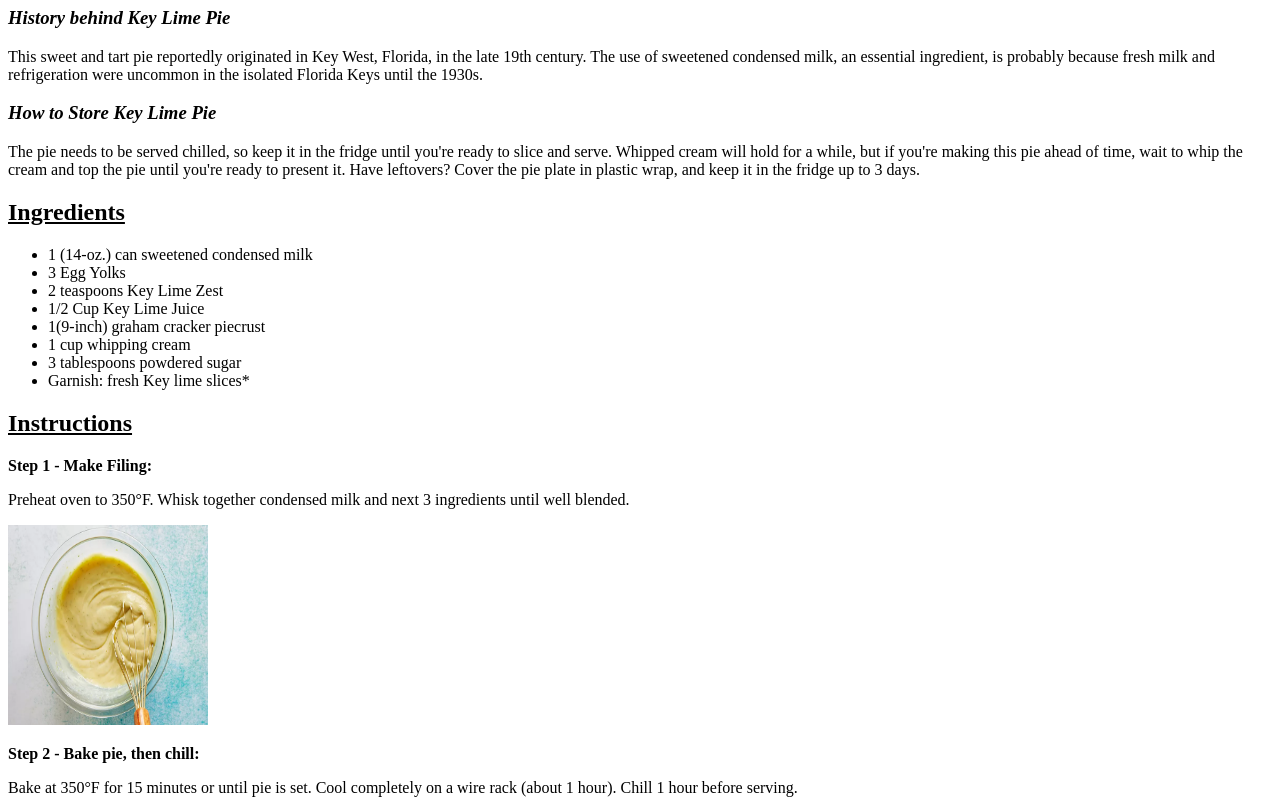
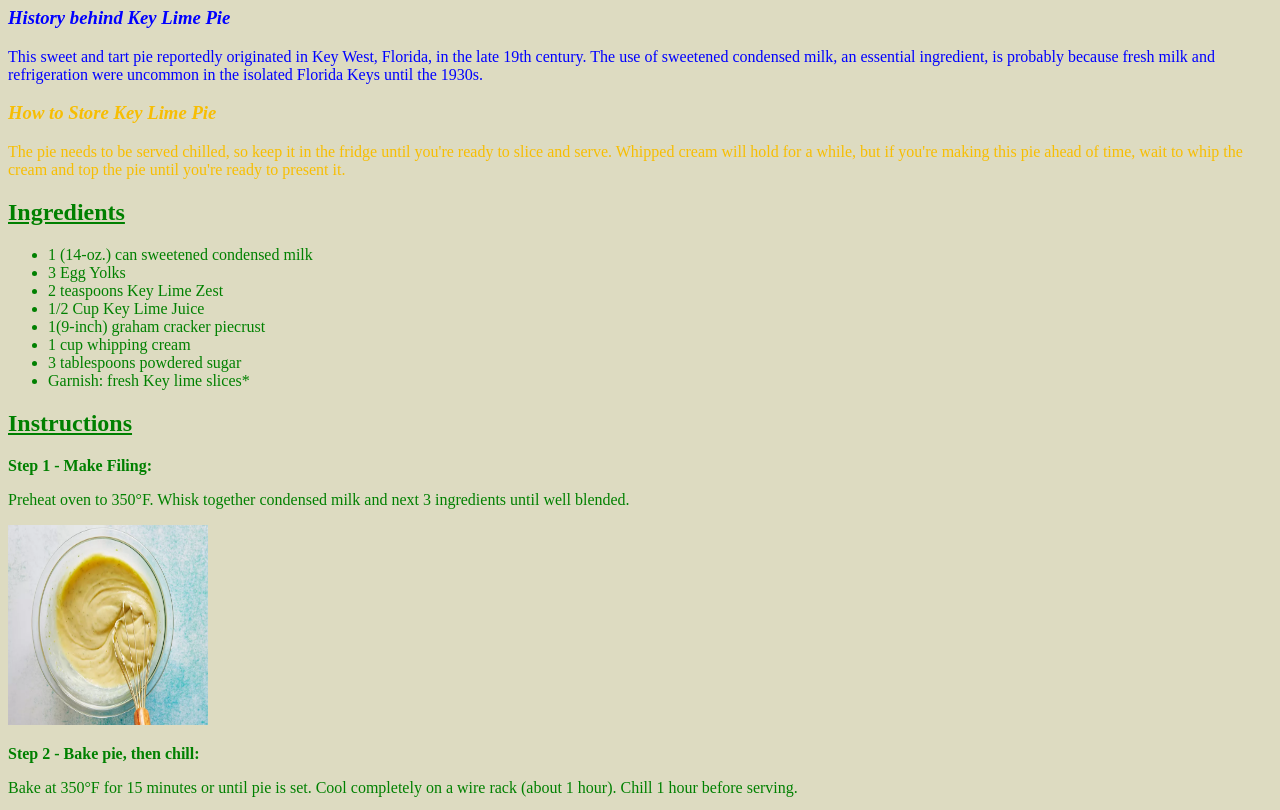
Before and after one commit to JHind8987/odin-recipes, a plain HTML site: page pages/keylp.html in a window 1280 px wide. Shown: the part 99-909 px from the top of the page. Drawn offline with Linux system fonts and the light colour scheme.

Commit message:
starting css keylp html

```diff
--- a/pages/keylp.html
+++ b/pages/keylp.html
@@ -1,6 +1,7 @@
 <!DOCTYPE html>
 <html lang="en">
 <head>
+    <link rel="stylesheet" href="./style.css">
     <meta charset="UTF-8">
     <meta name="viewport" content="width=device-width, initial-scale=1.0">
     <title>Key Lime Pie</title>
@@ -14,16 +15,20 @@
 
     <h1><u><b>J's Favorite Key Lime Pie Recipe</b></u></h1>
 
+    <div class="about">
         <h3><em>History behind Key Lime Pie</em></h3>
-    This sweet and tart pie reportedly originated in Key West, Florida, in the late 19th century. The use of sweetened condensed milk, an essential ingredient, is probably because fresh milk and refrigeration were uncommon in the isolated Florida Keys until the 1930s.
 
-    <h3><em>How to Store Key Lime Pie</em></h3>
-    The pie needs to be served chilled, so keep it in the fridge until you're ready to slice and serve. Whipped cream will hold for a while, but if you're making this pie ahead of time, wait to whip the cream and top the pie until you're ready to present it.
+        <p">This sweet and tart pie reportedly originated in Key West, Florida, in the late 19th century. The use of sweetened condensed milk, an essential ingredient, is probably because fresh milk and refrigeration were uncommon in the isolated Florida Keys until the 1930s.</p>
+    </div>
 
-    Have leftovers? Cover the pie plate in plastic wrap, and keep it in the fridge up to 3 days.
+    <div class="storage"><h3><em>How to Store Key Lime Pie</em></h3>
 
-<!-- Ingredients -->
-<h2><u>Ingredients</u></h2>
+        <p>The pie needs to be served chilled, so keep it in the fridge until you're ready to slice and serve. Whipped cream will hold for a while, but if you're making this pie ahead of time, wait to whip the cream and top the pie until you're ready to present it.</p>
+    </div>
+
+
+<!-- Instructions  -->
+    <div class="instructions"><h2><u>Ingredients</u></h2>
 
     <ul>
         <li>1 (14-oz.) can sweetened condensed milk</li>
@@ -37,13 +42,12 @@
     </ul>
 
 
-<!-- Instructions -->
     <h2><u>Instructions</u></h2>
 
         <b>Step 1 - Make Filing:</b><p></p>
             Preheat oven to 350°F. Whisk together condensed milk and next 3 ingredients until well blended.
             <p></p>
-        <img src="../img/keylp/step1.webp" height="200" width="200"><p></p>
+            <p><img src="../img/keylp/step1.webp" height="200" width="200"></p>
 
 
         <b>Step 2 - Bake pie, then chill: </b><p></p>
@@ -57,7 +61,7 @@
             <img src="../img/keylp/step3.webp" width="200" height="200">
             <img src="../img/keylp/step4.webp" width="200" height="200">
 
-
+    </div>
 
 
 
--- /dev/null
+++ b/pages/style.css
@@ -0,0 +1,29 @@
+body {
+    background-color: rgb(221, 219, 193);
+}
+
+
+
+
+
+/* headings ?] */
+h1 {
+    color:red
+}
+
+
+
+/* classes (groups)  */
+    .about {
+        color:blue;
+    }
+
+
+    .storage {
+        color:rgb(247, 190, 3);
+    }
+
+
+    .instructions {
+        color:green;
+    }
```
Also changed, not shown: pages/bftco.html (+1 -0 lines), pages/chilli.html (+1 -0 lines), pages/index.html (+1 -0 lines), pages/pancake.html (+1 -0 lines), pages/shepie.html (+12 -0 lines), 1 other file. Lines whose indentation alone changed are shown as unchanged.
